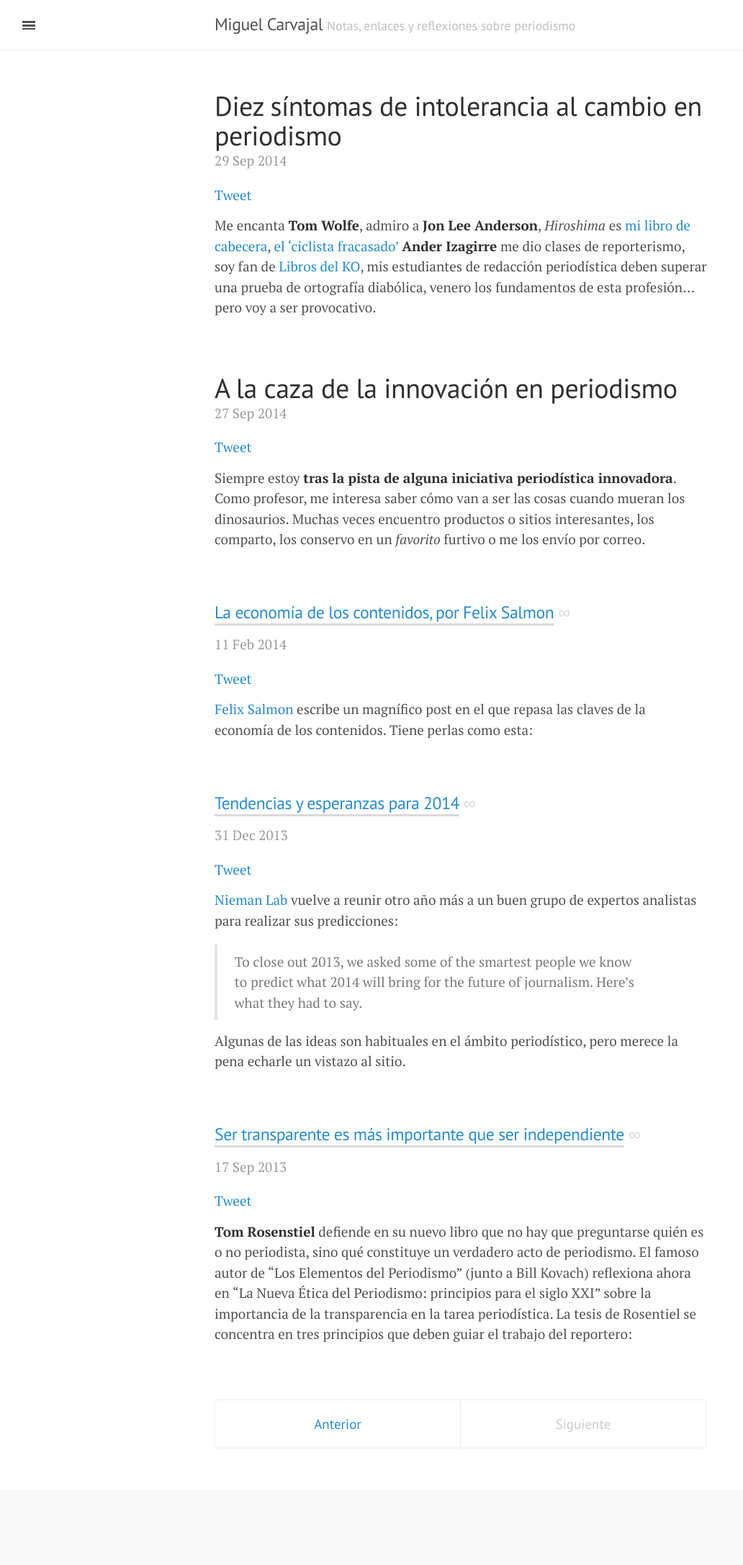
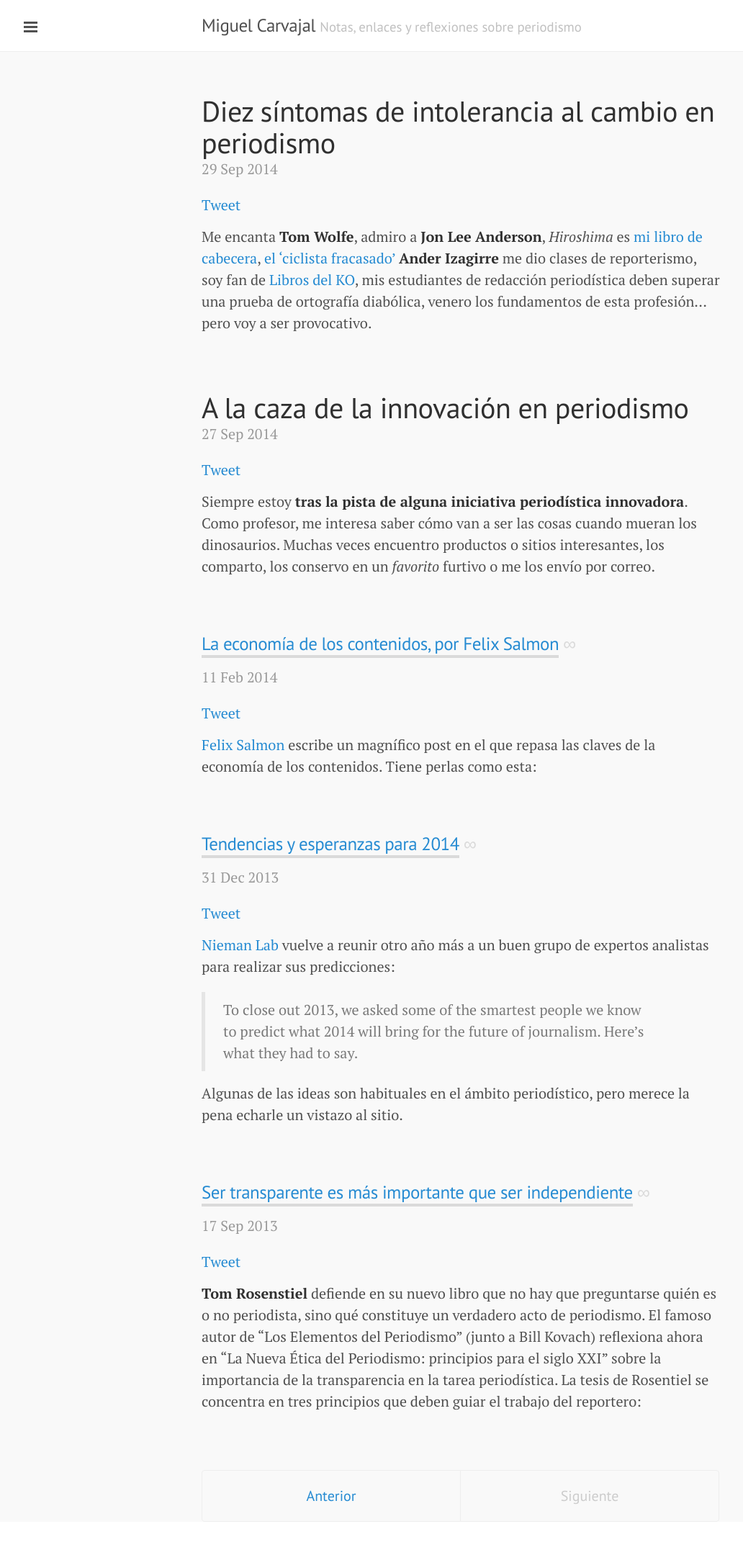
Before and after one commit to miguelcarvajal/miguelcarvajal.github.io, a Jekyll site: the page built from index.html, in a window 1280 px wide. Shown: the whole page at 72% size, without its empty margins (0-1032 px from the left). Built offline with Jekyll 4.4.1, drawn with Linux system fonts in a browser that asks for light colours; Markdown is read by kramdown in place of the engine named in the settings; the list of posts is cut into pages by our own code; comment, search, counter and statistics services are not loaded; before the commit the page ends 2069 px from its top, so only the background shows below that.

Commit message:
responsive type back color

```diff
--- a/public/css/lanyon.css
+++ b/public/css/lanyon.css
@@ -42,9 +42,7 @@ body {
 
 html {
   font-family: "PT Serif", Georgia, "Times New Roman", serif;
-  font-size: 19px;
   color: #4c4c4c;
-  background-color: #F9F9F9;
 }
 
 h1, h2, h3, h4, h5, h6 {
@@ -66,6 +64,7 @@ h1, h2, h3, h4, h5, h6 {
 .wrap {
   position: relative;
   width: 100%;
+  background-color: #F9F9F9;
 }
 
 
@@ -109,6 +108,7 @@ h1, h2, h3, h4, h5, h6 {
   padding-bottom: 1rem;
   margin-bottom: 3rem;
   border-bottom: 1px solid #eee;
+  background-color: #FFF;
 }
 .masthead-title {
   margin-top: 0;
```
